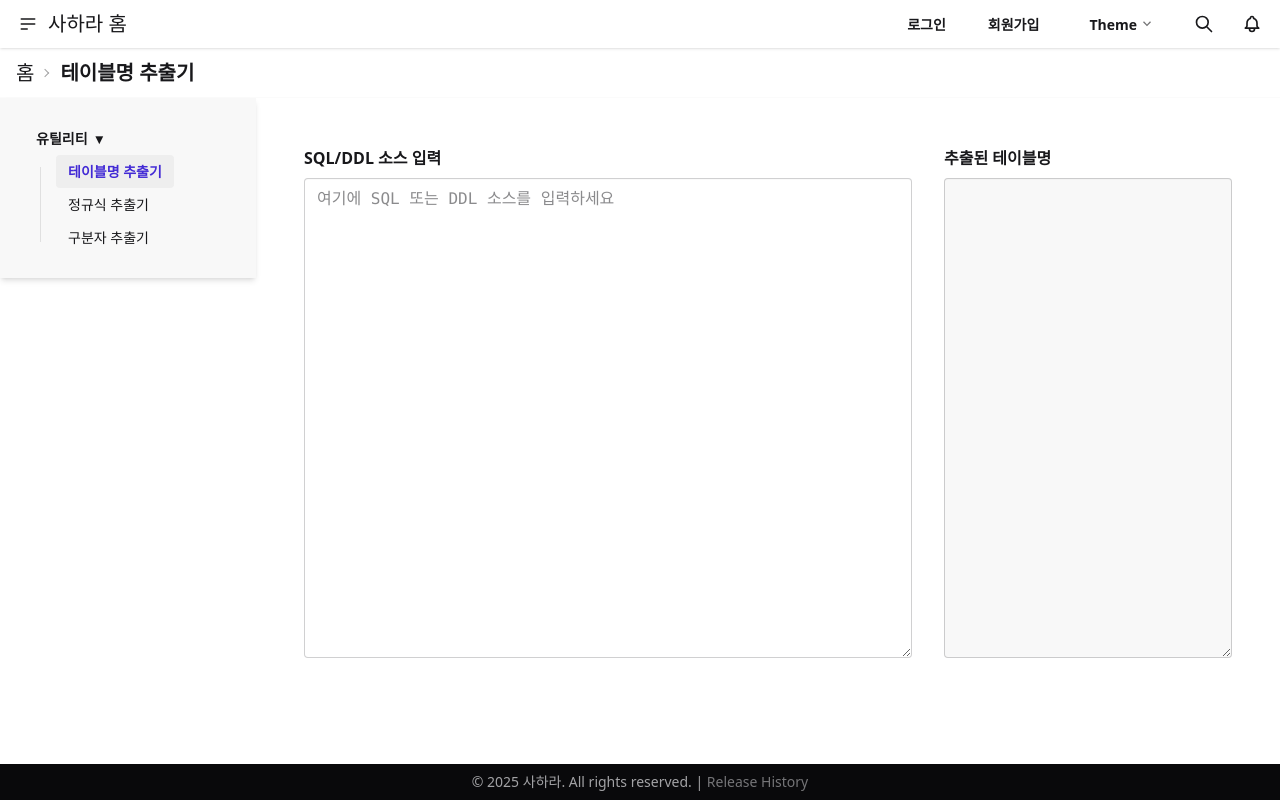
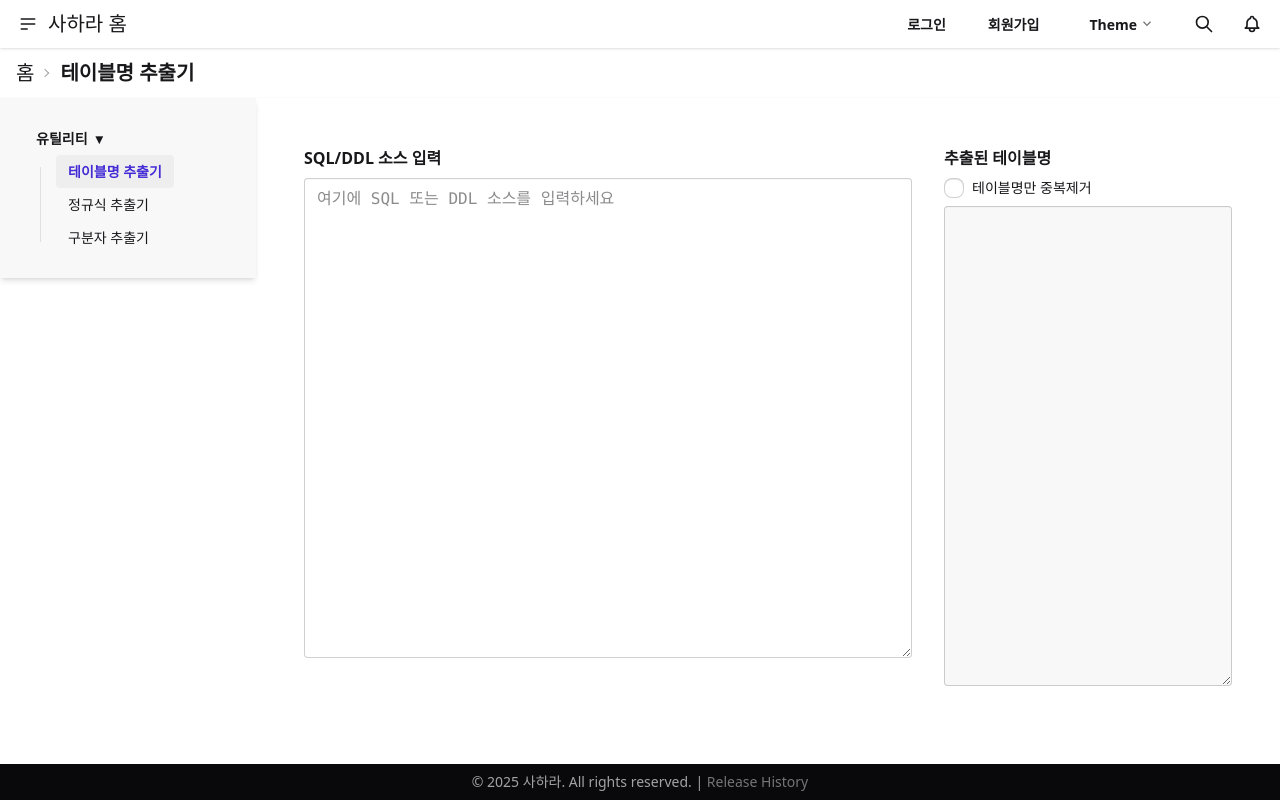
Before and after one commit to mrjung72/my-vite-vue3-sass-tailwind-app, a Vue app: page /extract-tables in a window 1280 px wide. Built offline with nearby package versions, Linux system fonts and the light colour scheme.

Commit message:
테이블명 중복 제거 기능 추가

```diff
--- a/src/views/ExtractTableNamesView.vue
+++ b/src/views/ExtractTableNamesView.vue
@@ -6,13 +6,17 @@
     </div>
     <div class="md:col-span-2">
       <label class="block font-bold mb-2">추출된 테이블명</label>
+      <div class="flex items-center mb-2">
+        <input type="checkbox" id="dedup" v-model="dedupOnlyName" class="checkbox checkbox-sm mr-2" />
+        <label for="dedup" class="text-sm">테이블명만 중복제거</label>
+      </div>
       <div v-if="isProcessing" class="textarea textarea-bordered w-full h-120 bg-base-200 flex items-center justify-center">
         <div class="flex items-center gap-2 text-gray-400">
           <span class="loading loading-spinner loading-sm"></span>
           처리 중...
         </div>
       </div>
-      <textarea v-else class="textarea textarea-bordered w-full h-120 bg-base-200" readonly :value="tableNames.join('\n')"></textarea>
+      <textarea v-else class="textarea textarea-bordered w-full h-120 bg-base-200" readonly :value="displayTableNames.join('\n')"></textarea>
     </div>
   </div>
 </template>
@@ -22,6 +26,7 @@ import { ref, computed, watch } from 'vue'
 
 const input = ref('')
 const isProcessing = ref(false)
+const dedupOnlyName = ref(false)
 
 const tableNames = computed(() => {
   if (!input.value) return []
@@ -41,6 +46,21 @@ const tableNames = computed(() => {
   return found
 })
 
+const displayTableNames = computed(() => {
+  if (!dedupOnlyName.value) return tableNames.value
+  // 테이블명만 기준으로 중복제거
+  const seen = new Set()
+  const result = []
+  for (const label of tableNames.value) {
+    const name = label.split(' ')[0] // alias 분리
+    if (!seen.has(name)) {
+      seen.add(name)
+      result.push(label)
+    }
+  }
+  return result
+})
+
 // 입력 시 처리 상태 관리
 watch(input, () => {
   isProcessing.value = true
```
